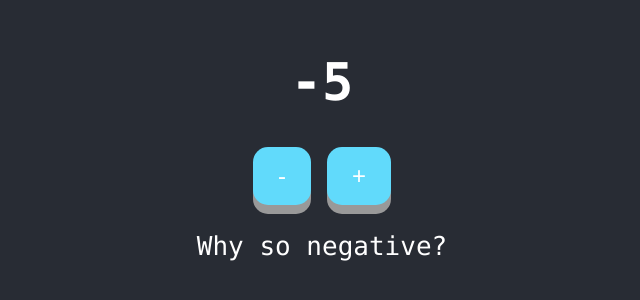
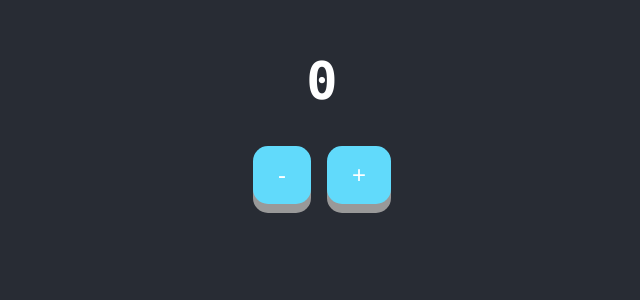
Before and after one commit to zeph11/react-assessment, a React (Vite) app: page / in a window 1280 px wide. Shown: the part 248-548 px from the top of the page, without its empty margins (318-958 px from the left). Built offline with nearby package versions, Linux system fonts and the light colour scheme.

Commit message:
task1:hidden message

```diff
--- a/src/App.css
+++ b/src/App.css
@@ -41,3 +41,11 @@
 /* .sub_text{
   display:none;
 } */
+
+.display_text{
+  visibility:hidden;
+  /* display: none; */
+  border:1px solid lime;
+  /* position: absolute;
+  top: 100%;  */
+}
--- a/src/App.jsx
+++ b/src/App.jsx
@@ -3,14 +3,18 @@ import "./App.css";
 import Child from "./components/Child";
 
 const App = () => {
-  const [value, setValue] = useState(-5);
+  const [value, setValue] = useState(0);
   // const [display, setDisplay] = useState(false);
 
   return (
     <div className="App">
       <h1>{value}</h1>
       <Child value={value} setValue={setValue} />
-      {value < 0 ? <p>Why so negative?</p> : <></>}
+      {value < 0 ? (
+        <p>Why so negative?</p>
+      ) : (
+        <p className="display_text">Hidden Text</p>
+      )}
     </div>
   );
 };
```
